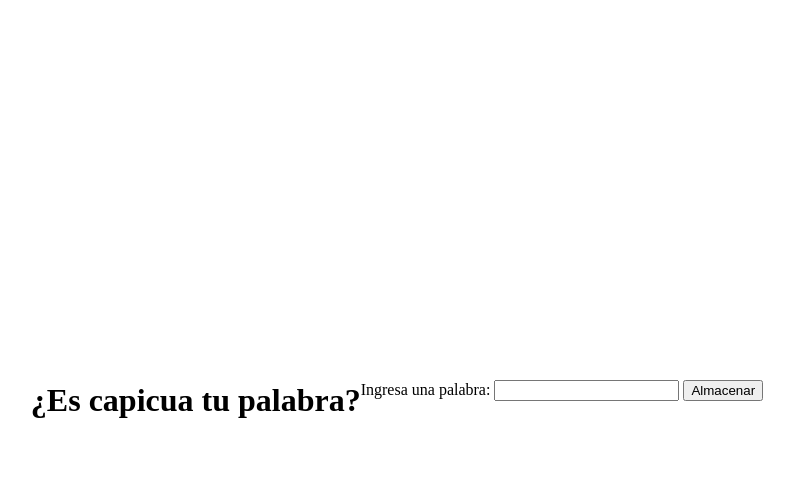
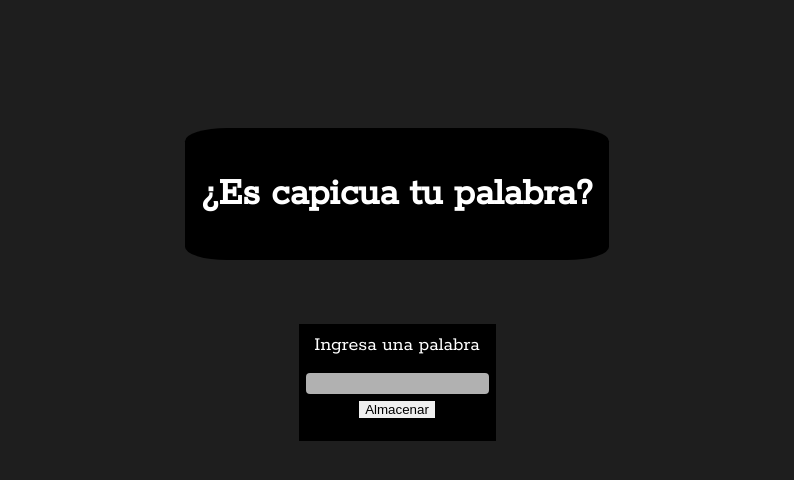
Before and after one commit to quimeyxd6/Capicua, a plain HTML site: page index.html in a window 1280 px wide. Shown: the whole page, without its empty margins (243-1037 px from the left). Drawn offline with Linux system fonts and the light colour scheme.

Commit message:
Corrección en boton Almacenar

```diff
--- a/custom.js
+++ b/custom.js
@@ -1,22 +1,25 @@
 'use strict'
 
 function almacenarPalabra() {
-    var palabra = document.getElementById('palabra').value.toLowerCase();
-    palabra = palabra.replace(/[^a-z0-9]/g, "");
+    var palabra = document.getElementById('palabra').value.toLowerCase().replace(/[^a-z]/g);
     var longitud = palabra.length;
+
+        if(palabra == '') {
+            document.getElementById("palabraAlmacenada").textContent = 'Falta ingresar palabra';
+        } else {
             var esCapicúa = true;
-
-    console.log(palabra);
-    console.log(longitud);
             for (var i = 0; i < Math.floor(longitud / 2); i++) {
                 if (palabra[i] !== palabra[longitud - 1 - i]) {
                     esCapicúa = false;
                     break;
                 }
             }
+
             if (esCapicúa) {
                 document.getElementById("palabraAlmacenada").textContent = 'Es Capicúa';
             } else {
                 document.getElementById("palabraAlmacenada").textContent = 'No es Capicúa';
             }
         }
+    }
+    console.log(palabra);
--- a/index.html
+++ b/index.html
@@ -5,14 +5,19 @@
     <meta name="viewport" content="width=device-width, initial-scale=1.0">
     <title>Ingresa una palabra</title>
     <link rel="stylesheet" href="style.css">
+    <link rel="preconnect" href="https://fonts.googleapis.com">
+<link rel="preconnect" href="https://fonts.gstatic.com" crossorigin>
+<link href="https://fonts.googleapis.com/css2?family=Epilogue:wght@500&family=Outfit:wght@700&family=Rokkitt&display=swap" rel="stylesheet">
 </head>
 <body>
     <div class="container">
-        <h1>¿Es capicua tu palabra?</h1>
+        <div class="container-h1">
+            <h1>¿Es capicua tu palabra?</h1>
+        </div>
         <div class="container-form">
-            <label for="palabra">Ingresa una palabra:</label>
+            <label for="palabra">Ingresa una palabra</label>
             <input type="text" id="palabra" name="palabra" class="input-palabra">
-            <button onclick="almacenarPalabra()">Almacenar</button>
+            <button onclick="almacenarPalabra()" class="btn">Almacenar</button>
         <div class="-container-resultado">
             <h3 id="palabraAlmacenada"></h3>
         </div>
--- a/style.css
+++ b/style.css
@@ -1,21 +1,56 @@
-html, body {
+body {
     height: 100%;
     margin: 0;
-    }
+    background: rgb(30, 30, 30);
+    color: rgb(255, 255, 255);
+    font-size: 20px;
+    font-family: 'Epilogue', sans-serif;
+    font-family: 'Outfit', sans-serif;
+    font-family: 'Rokkitt', serif;
+}
 
-    body {
-      background: rgb(255, 255, 255);
-      text-align: center;
-    }
+.container {
+  width: 100%;
+  height: 100%;
+  display: flex;
+  flex-flow: column;
+  align-items: center;
+}
 
-h1 {
+.container-h1 {
+  background-color: black;
+  margin-top: 10%;
+  margin-bottom: 5%;
+  padding: 1rem;
+  border-radius: 10%;
 
 }
 
-  .container {
-    width: 100%;
-  height: 100%;
+.container-form {
+  background-color: black;
   display: flex;
+  flex-flow: column;
   align-items: center;
-  justify-content: center;
-  }
+
+}
+
+label {
+  padding: 3px;
+  margin: 7px;
+
+}
+
+.input-palabra {
+  border: none;
+  padding: 3px;
+  margin: 7px;
+  background: rgb(177, 177, 177);
+  outline: none;
+  border-radius: 4px;
+
+}
+
+.btn {
+  border: none;
+  outline: none;
+}
```
Lines whose indentation alone changed are shown as unchanged.
